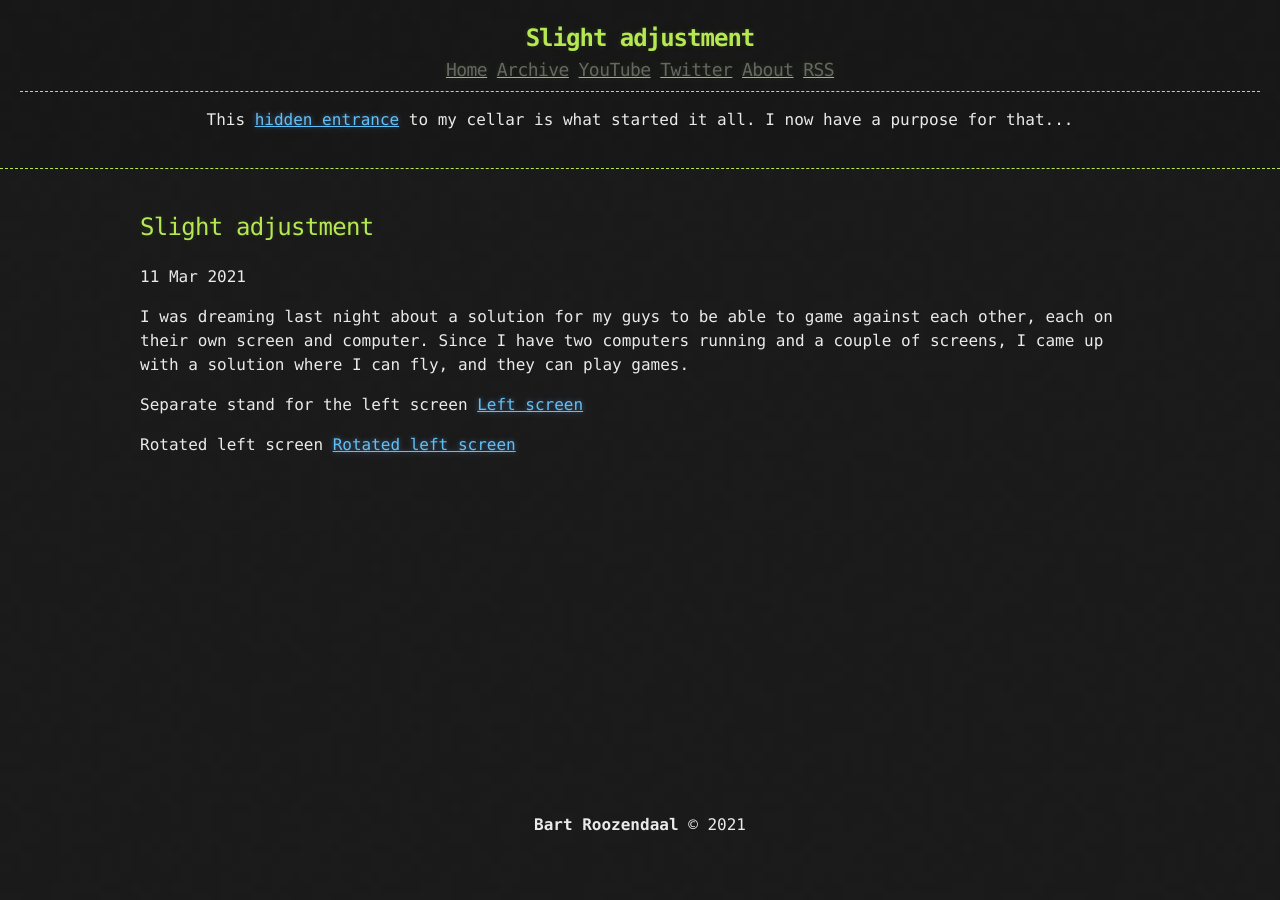
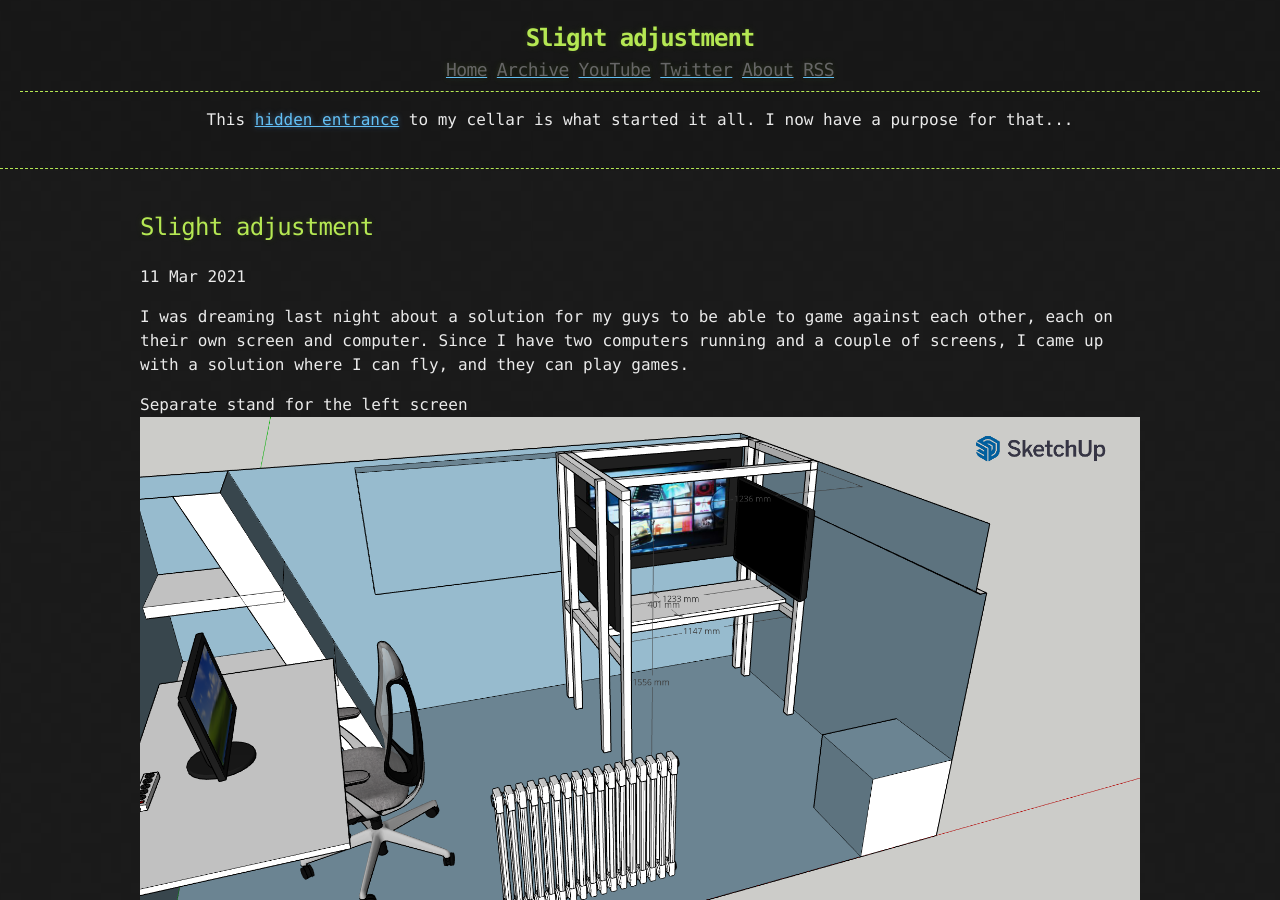
Before and after one commit to bartroozendaal/fsarduino.com, a Jekyll site: the page built from _posts/2021-03-11-Slight adjustment.md, in a window 1280 px wide and 900 px high. Built offline with Jekyll 4.4.1, drawn with Linux system fonts in a browser that asks for light colours.

Commit message:
show inline images

```diff
--- a/_posts/2021-03-11-Slight adjustment.md
+++ b/_posts/2021-03-11-Slight adjustment.md
@@ -1,7 +1,7 @@
 I was dreaming last night about a solution for my guys to be able to game against each other, each on their own screen and computer. Since I have two computers running and a couple of screens, I came up with a solution where I can fly, and they can play games.
 
 Separate stand for the left screen
-[Left screen](assets/Kelder2.png)
+![Left screen](assets/Kelder2.png)
 
 Rotated left screen
-[Rotated left screen](assets/Kelder2 rotated.png)
+![Rotated left screen](assets/Kelder2 rotated.png)
```
